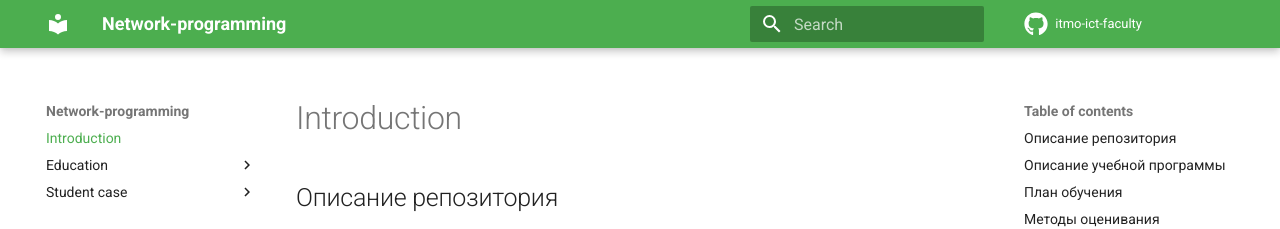
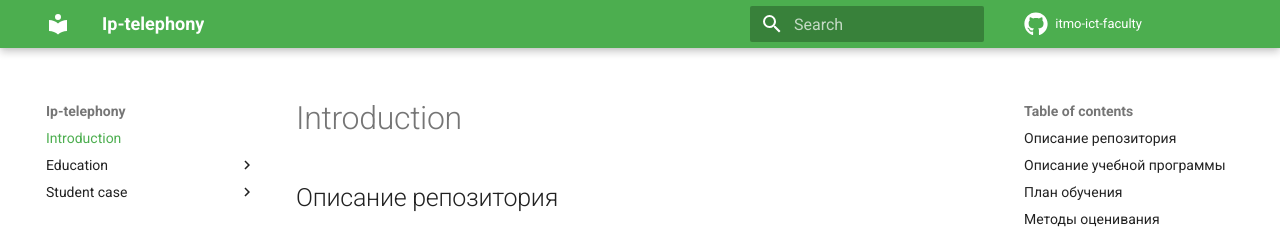
Before and after one commit to itmo-ict-faculty/ip-telephony, an MkDocs documentation site: the page built from docs/index.md, in a window 1280 px wide. Shown: the top 229 px of the page. Built offline with MkDocs 1.6.1 and Material for MkDocs 9.7.7, drawn with Linux system fonts in a browser that asks for light colours; comment, search, counter and statistics services are not loaded.

Commit message:
Update mkdocs.yml

```diff
--- a/mkdocs.yml
+++ b/mkdocs.yml
@@ -1,4 +1,4 @@
-site_name: Network-programming
+site_name: Ip-telephony
 repo_name: 'itmo-ict-faculty'
 repo_url: 'https://github.com/itmo-ict-faculty/ip-telephony'
 theme:
```
